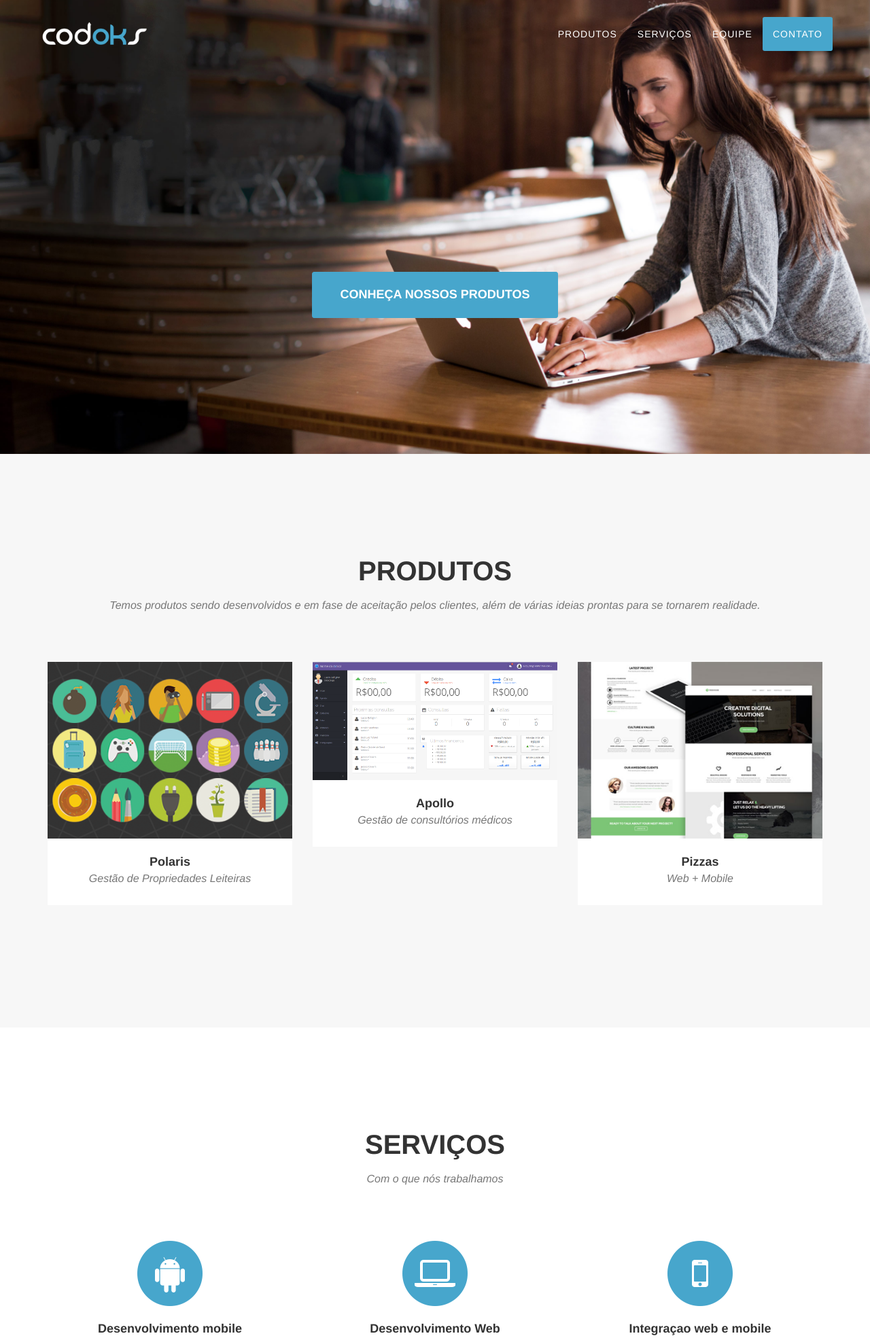
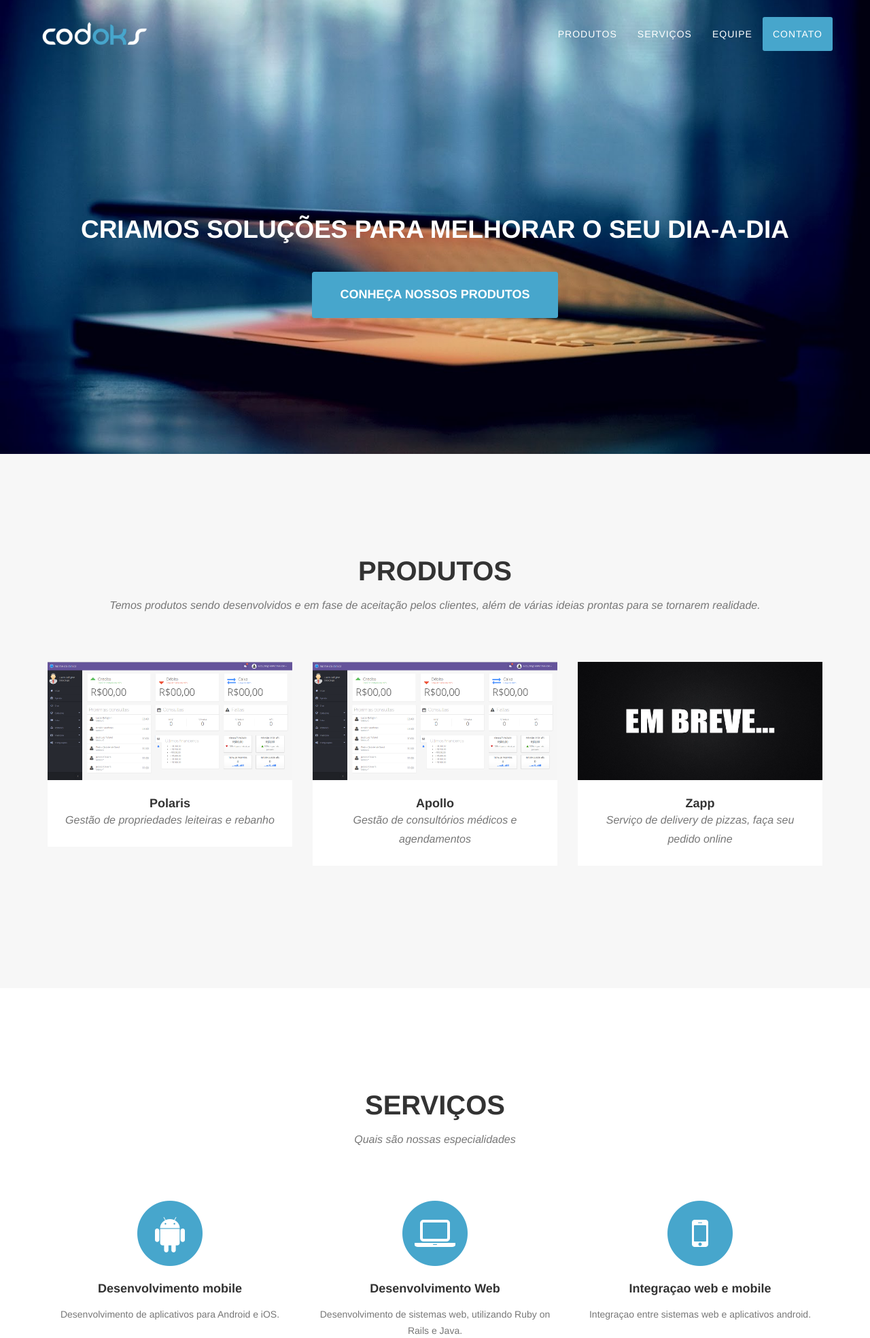
Before and after one commit to Codoks/codoks-site, a PHP site: page / in a window 1280 px wide. Shown: the top 1969 px of the page at 68% size. Run offline with PHP 8.4, Linux system fonts and the light colour scheme; some web fonts are replaced.

Commit message:
Adicionado uma imagem de fundo e alguns textos melhorados, precisamos de sugestões para melhorar isto

```diff
--- a/css/agency.css
+++ b/css/agency.css
@@ -269,7 +269,7 @@ header {
     text-align: center;
     color: #fff;
     background-attachment: scroll;
-    background-image: url(../img/teste.jpg);
+    background-image: url(../img/fundo_header.jpg);
     background-position: center center;
     background-repeat: none;
     -webkit-background-size: cover;
@@ -319,7 +319,7 @@ header .intro-text .intro-heading {
         margin-bottom: 50px;
         text-transform: uppercase;
         font-family: Montserrat,"Helvetica Neue",Helvetica,Arial,sans-serif;
-        font-size: 50px;
+        font-size: 37px;
         font-weight: 700;
         line-height: 75px;
     }
--- a/index.html
+++ b/index.html
@@ -80,7 +80,7 @@
     <header>
         <div id="inicial" class="container">
             <div class="intro-text">
-                <div class="intro-heading"></div>
+                <div class="intro-heading">Criamos soluções para melhorar o seu dia-a-dia</div>
                 <a href="#portfolio" class="page-scroll btn btn-xl">Conheça nossos produtos</a>
             </div>
         </div>
@@ -103,11 +103,11 @@
                                 <i class="fa fa-plus fa-3x"></i>
                             </div>
                         </div>
-                        <img src="img/portfolio/roundicons.png" class="img-responsive" alt="">
+                        <img src="img/portfolio/img_apollo.png" class="img-responsive" alt="">
                     </a>
                     <div class="portfolio-caption">
                         <h4>Polaris</h4>
-                        <p class="text-muted">Gestão de Propriedades Leiteiras</p>
+                        <p class="text-muted">Gestão de propriedades leiteiras e rebanho</p>
                     </div>
                 </div>
                 <div class="col-md-4 col-sm-6 portfolio-item">
@@ -121,21 +121,21 @@
                     </a>
                     <div class="portfolio-caption">
                         <h4>Apollo</h4>
-                        <p class="text-muted">Gestão de consultórios médicos</p>
+                        <p class="text-muted">Gestão de consultórios médicos e agendamentos</p>
                     </div>
                 </div>
                 <div class="col-md-4 col-sm-6 portfolio-item">
-                    <a href="#portfolioModal3" class="portfolio-link" data-toggle="modal">
+                    <a class="portfolio-link" data-toggle="modal">
                         <div class="portfolio-hover">
                             <div class="portfolio-hover-content">
                                 <i class="fa fa-plus fa-3x"></i>
                             </div>
                         </div>
-                        <img src="img/portfolio/treehouse.png" class="img-responsive" alt="">
+                        <img src="img/portfolio/em_breve.jpg" class="img-responsive" alt="">
                     </a>
                     <div class="portfolio-caption">
-                        <h4>Pizzas</h4>
-                        <p class="text-muted">Web + Mobile</p>
+                        <h4>Zapp</h4>
+                        <p class="text-muted">Serviço de delivery de pizzas, faça seu pedido online</p>
                     </div>
                 </div>
             </div>
@@ -148,7 +148,7 @@
             <div class="row">
                 <div class="col-lg-12 text-center">
                     <h2 class="section-heading">Serviços</h2>
-                    <h3 class="section-subheading text-muted">Com o que nós trabalhamos</h3>
+                    <h3 class="section-subheading text-muted">Quais são nossas especialidades</h3>
                 </div>
             </div>
             <div class="row text-center">
@@ -159,7 +159,7 @@
                     </span>
                     <h4 class="service-heading">Desenvolvimento mobile</h4>
                     <p class="text-muted">
-                        Desenvolvimento de aplicativos para Android.
+                        Desenvolvimento de aplicativos para Android e iOS.
                     </p>
                 </div>
                 <div class="col-md-4">
@@ -193,7 +193,7 @@
             <div class="row">
                 <div class="col-lg-12 text-center">
                     <h2 class="section-heading">Equipe</h2>
-                    <h3 class="section-subheading text-muted">Socios</h3>
+                    <h3 class="section-subheading text-muted">Time de desenvolvedores da codoks!</h3>
                 </div>
             </div>
             <div class="row">
@@ -229,7 +229,7 @@
                     <div class="team-member">
                         <img src="img/team/lucas_perfil.jpg" class="img-responsive img-circle" alt="">
                         <h4>Lucas Rafagnin</h4>
-                        <p class="text-muted">Desenvolvedor mobile</p>
+                        <p class="text-muted">Desenvolvedor web/mobile</p>
                         <ul class="list-inline social-buttons">
                             <li><a target="_blank" href="http://twitter.com/lucasrafagnin_"><i class="fa fa-twitter"></i></a>
                             </li>
@@ -239,11 +239,6 @@
                             </li>
                         </ul>
                     </div>
-                </div>
-            </div>
-            <div class="row">
-                <div class="col-lg-8 col-lg-offset-2 text-center">
-                    <p class="large text-muted">Lorem ipsum dolor sit amet, consectetur adipisicing elit. Aut eaque, laboriosam veritatis, quos non quis ad perspiciatis, totam corporis ea, alias ut unde.</p>
                 </div>
             </div>
         </div>
@@ -360,18 +355,12 @@
                             <!-- Project Details Go Here -->
                             <h2>Polaris</h2>
                             <p class="item-intro text-muted">Sistema para Gestão de Propriedades Leiteiras.</p>
-                            <img class="img-responsive" src="img/portfolio/roundicons-free.png" alt="">
+                            <img class="img-responsive" src="img/portfolio/img_apollo.png" alt="">
                             <p> Polaris é um sistema web com integração mobile, desenvolvido para a gestão de propriedades
-			    	de produção leitea.
-				Com esse sistema você podera gerenciar facilmente uma grande quantia de animais. E ainda ter
-				acesso as informações de suas propriedade de qualquer lugar com acessoa a internet.
-			    </p>
+			    	de produção leitera.
+				Poderá gerenciar facilmente uma grande quantia de animais com relatórios eficientes, diminuindo assim os gastos com seu rebanho e aumentando a produção de leite.</p>
                             <p>
-
-                            <ul class="list-inline">
-                                <li>Data: Fevereiro 2014</li>
-                                <li>Categoria: Gestão</li>
-                            </ul>
+                            <p>O sistema está em fase de incubação, caso tenha interesse entre em contato pelo email: tafarel@codoks.com</p>
                             <button type="button" class="btn btn-primary" data-dismiss="modal"><i class="fa fa-times"></i> Fechar</button>
                         </div>
                     </div>
@@ -394,38 +383,11 @@
                     <div class="col-lg-8 col-lg-offset-2">
                         <div class="modal-body">
                             <h2>Apollo</h2>
-                            <p class="item-intro text-muted">Gestão de consultórios médicos</p>
+                            <p class="item-intro text-muted">Gestão de consultórios médicos e agendamentos.</p>
                             <img class="img-responsive img-centered" src="img/portfolio/img_apollo.png" alt="">
                             <p>Sistema de gestão inteligente e fácil para a sua clínica, organizando suas agendas, as consultas e prontuários dos pacientes, e todo o controle financeiro do seu consultório.<br>O sistema pode ser acessado através do seu computador ou do aplicativo Android com seu smartphone.</p>
-                            <p>O sistema está em faze de testes, e você poderá testá-lo gratuitamente durante um período de 60 dias, entre em contato pelo email: lucas@codoks.com</p>
+                            <p>O sistema está em fase de testes, e você poderá testá-lo gratuitamente durante um período de 60 dias, entre em contato pelo email: lucas@codoks.com</p>
                             <button type="button" class="btn btn-primary" data-dismiss="modal"><i class="fa fa-times"></i> Voltar</button>
-                        </div>
-                    </div>
-                </div>
-            </div>
-        </div>
-    </div>
-
-    <!-- Portfolio Modal 3 -->
-    <div class="portfolio-modal modal fade" id="portfolioModal3" tabindex="-1" role="dialog" aria-hidden="true">
-        <div class="modal-content">
-            <div class="close-modal" data-dismiss="modal">
-                <div class="lr">
-                    <div class="rl">
-                    </div>
-                </div>
-            </div>
-            <div class="container">
-                <div class="row">
-                    <div class="col-lg-8 col-lg-offset-2">
-                        <div class="modal-body">
-                            <!-- Project Details Go Here -->
-                            <h2>Pizzas</h2>
-                            <p class="item-intro text-muted">e-commerce.</p>
-                            <img class="img-responsive img-centered" src="img/portfolio/treehouse-preview.png" alt="">
-                            <p>Treehouse is a free PSD web template built by <a href="https://www.behance.net/MathavanJaya">Mathavan Jaya</a>. This is bright and spacious design perfect for people or startup companies looking to showcase their apps or other projects.</p>
-                            <p>You can download the PSD template in this portfolio sample item at <a href="http://freebiesxpress.com/gallery/treehouse-free-psd-web-template/">FreebiesXpress.com</a>.</p>
-                            <button type="button" class="btn btn-primary" data-dismiss="modal"><i class="fa fa-times"></i> Fechar</button>
                         </div>
                     </div>
                 </div>
```
Also changed, not shown: img/fundo_header.jpg (added), img/portfolio/em_breve.jpg (added), img/teste.jpg (deleted).
